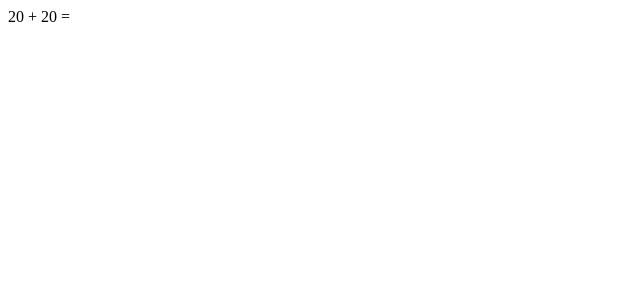
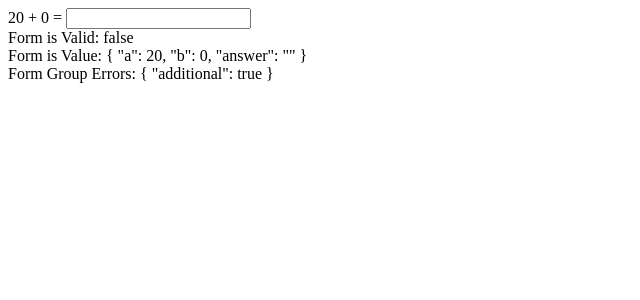
Before and after one commit to brjahanbani/MathGame, an Angular app: page / in a window 1280 px wide. Shown: the top 300 px of the page, without its empty margins (0-640 px from the left). Built offline with nearby package versions, Linux system fonts and the light colour scheme.

Commit message:
adding Custom Validation

```diff
--- a/src/app/equation/equation.component.html
+++ b/src/app/equation/equation.component.html
@@ -1,3 +1,6 @@
 <form [formGroup]="mathForm">
-  {{a}} + {{b}} =
+  {{a}} + {{b}} = <input type="number" formControlName="answer">
 </form>
+<div>Form is Valid: {{mathForm.valid}} </div>
+<div>Form is Value: {{mathForm.value | json}} </div>
+<div>Form Group Errors: {{mathForm.errors | json}} </div>
--- a/src/app/equation/equation.component.ts
+++ b/src/app/equation/equation.component.ts
@@ -1,5 +1,5 @@
 import { Component, OnInit } from '@angular/core';
-import { FormControl, FormGroup } from '@angular/forms';
+import { AbstractControl, FormControl, FormGroup } from '@angular/forms';
 
 @Component({
   selector: 'app-equation',
@@ -7,17 +7,26 @@ import { FormControl, FormGroup } from '@angular/forms';
   styleUrls: ['./equation.component.css'],
 })
 export class EquationComponent implements OnInit {
-  mathForm = new FormGroup({
-    a: new FormControl(this.randomNumber()),
-    b: new FormControl(this.randomNumber()),
-    answer: new FormControl(''),
-  });
+  mathForm = new FormGroup(
+    {
+      a: new FormControl(this.randomNumber()),
+      b: new FormControl(this.randomNumber()),
+      answer: new FormControl(''),
+    },
+    [
+      (form: AbstractControl) => {
+        const { a, b, answer } = form.value;
+        if (a + b === answer) return null;
+        return { additional: true };
+      },
+    ]
+  );
   constructor() {}
   public get a() {
     return this.mathForm.get('a')?.value;
   }
   public get b() {
-    return this.mathForm.get('a')?.value;
+    return this.mathForm.get('b')?.value;
   }
   ngOnInit(): void {}
 
```
